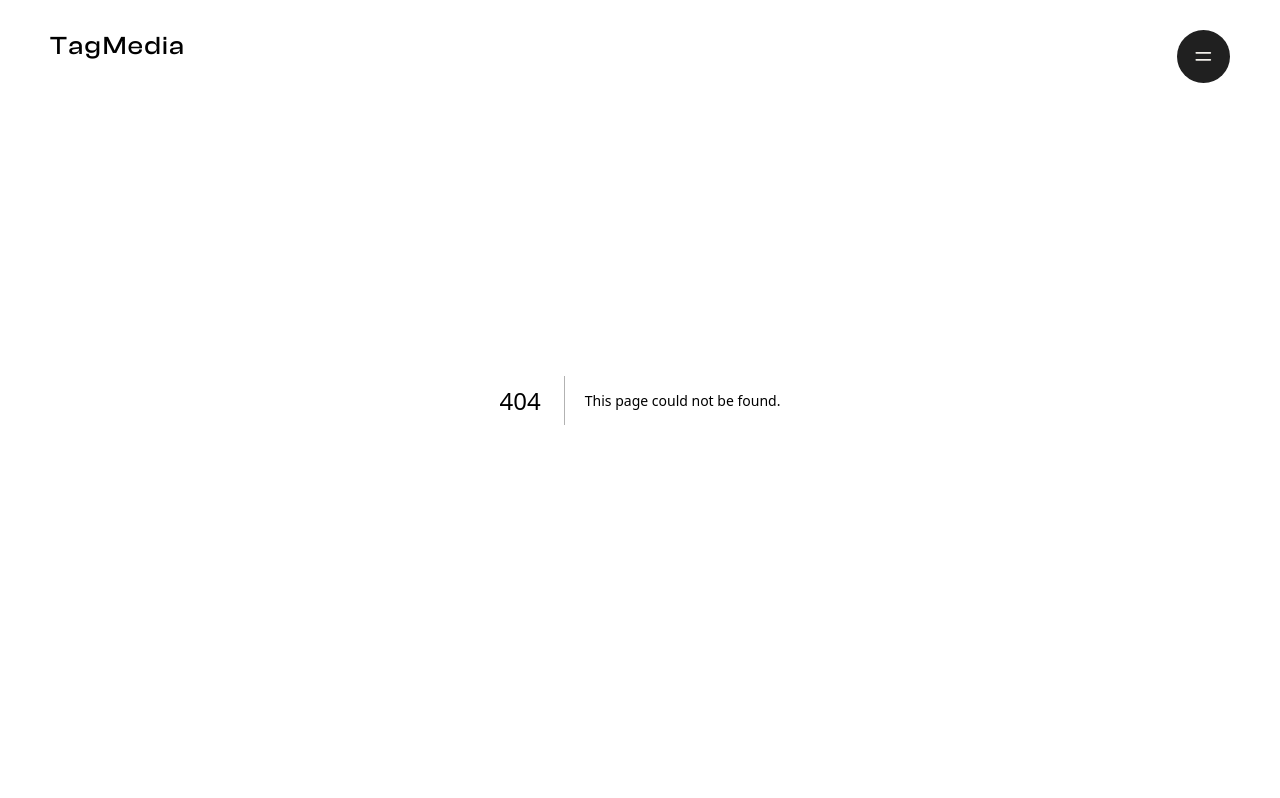
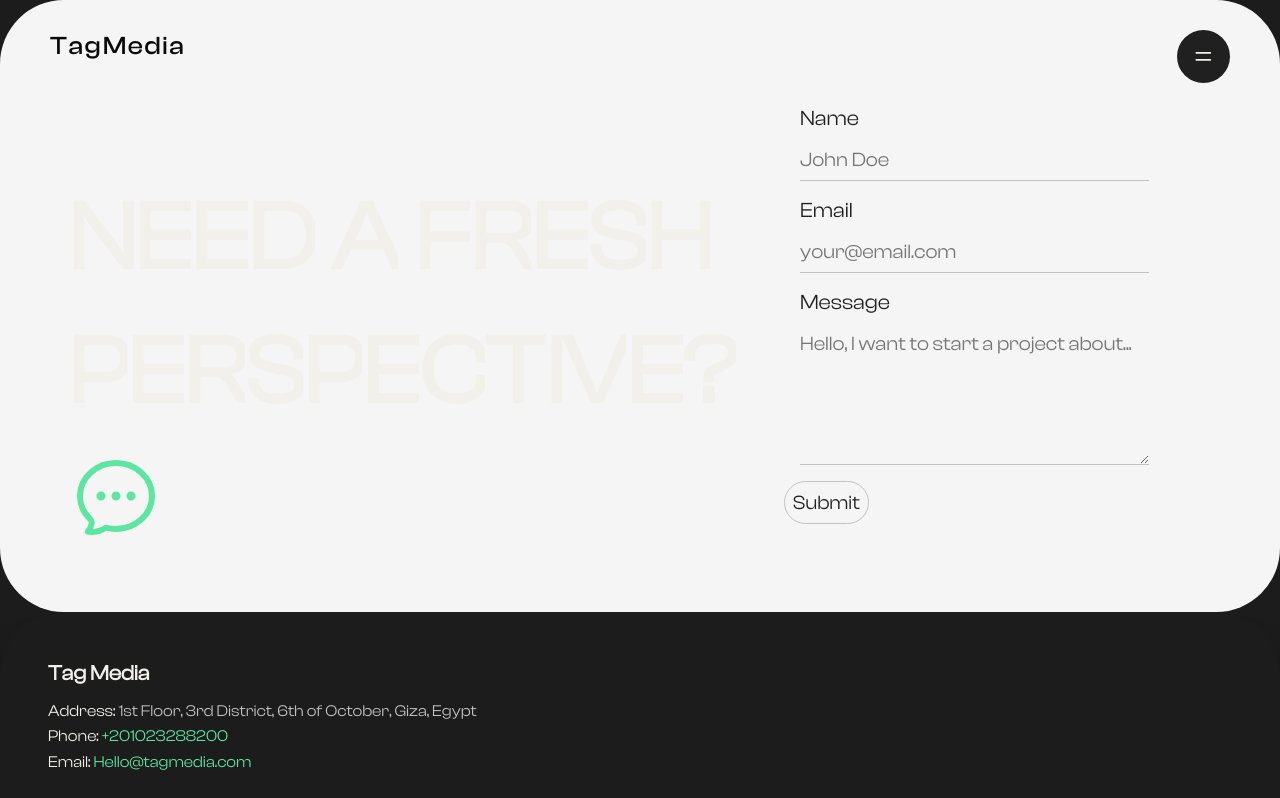
Before and after one commit to shehabwaleedd/tagMedia, a Next.js app: page /contact in a window 1280 px wide. Before the commit this address had no page. Shown: the top 798 px of the page. Built offline with nearby package versions, Linux system fonts and the light colour scheme.

Commit message:
added contact page.

```diff
--- a/package.json
+++ b/package.json
@@ -9,6 +9,7 @@
     "lint": "next lint"
   },
   "dependencies": {
+    "@emailjs/browser": "^4.3.3",
     "@studio-freight/react-lenis": "^0.0.43",
     "framer-motion": "^10.18.0",
     "gsap": "^3.12.5",
--- /dev/null
+++ b/src/app/contact/components/contactForm/index.tsx
@@ -0,0 +1,108 @@
+'use client'
+import React, { useState, useEffect, useRef, ChangeEvent, FormEvent } from 'react';
+import styles from "./style.module.scss"
+import emailjs from '@emailjs/browser';
+import RoundedButton from '@/animation/RoundedButton';
+
+interface FormData {
+    name: string;
+    email: string;
+    message: string;
+}
+
+// Define the type for form errors
+interface FormErrors {
+    name?: string;
+    email?: string;
+    message?: string;
+}
+
+
+const ContactForm = () => {
+    const form = useRef<HTMLFormElement>(null);
+
+    const [formData, setFormData] = useState<FormData>({
+        name: "",
+        email: "",
+        message: "",
+    });
+    const [formErrors, setFormErrors] = useState<FormErrors>({});
+    const sendEmail = () => {
+        if (form.current) {
+            emailjs.sendForm('service_5y7rll1', 'template_3xzot3e', form.current, '4nyzjigYhVGMwCX0W')
+                .then((response) => {
+                    console.log('Email sent:', response);
+                    alert("Your message has been sent successfully!");
+                })
+                .catch((error) => {
+                    console.error('Email error:', error);
+                    alert("An error occurred while sending your message. Please try again later.");
+                });
+
+            setFormData({
+                name: "",
+                email: "",
+                message: "",
+            });
+        }
+    };
+
+    const handleCheckboxChange = (e: ChangeEvent<HTMLInputElement>) => {
+        const { name, checked } = e.target;
+        setFormData({ ...formData, [name]: checked });
+    };
+
+    const handleSubmit = (e: FormEvent<HTMLFormElement>) => {
+        e.preventDefault();
+
+        // Validate form fields
+        const errors: FormErrors = {};
+        if (formData.name.trim() === "") {
+            errors.name = "Name is required";
+        }
+        if (formData.email.trim() === "") {
+            errors.email = "Email is required";
+        }
+        if (formData.message.trim() === "") {
+            errors.message = "Message is required";
+        }
+        if (Object.keys(errors).length === 0) {
+            sendEmail();
+            setFormErrors({}); // Clear form errors on successful submission
+        } else {
+            setFormErrors(errors);
+        }
+    };
+
+    return (
+        <section className={styles.contact_right}>
+            <form onSubmit={handleSubmit} ref={form}>
+                <div className={styles.contact_right__container}>
+                    <div className={styles.contact_right__container__input}>
+                        <label htmlFor="name">Name</label>
+                        <input type="text" name="name" placeholder="John Doe" value={formData.name} onChange={(e) => setFormData({ ...formData, name: e.target.value })} required />{formErrors.name && <p className="error-message">{formErrors.name}</p>}
+                    </div>
+                    <div className={styles.contact_right__container__input}>
+                        <label htmlFor="email">Email</label>
+                        <input type="email" name="email" placeholder="your@email.com" value={formData.email} onChange={(e) => setFormData({ ...formData, email: e.target.value })} required />
+                        {formErrors.email && <p className={styles.error}>{formErrors.email}</p>}
+                    </div>
+                    <div className={styles.contact_right__container__input}>
+                        <label htmlFor="message">Message</label>
+                        <textarea name="message" cols={30} rows={5} placeholder="Hello, I want to start a project about..." value={formData.message} onChange={(e) => setFormData({ ...formData, message: e.target.value })} required></textarea>
+                        {formErrors.message && <p className={styles.error}>{formErrors.message}</p>}
+                    </div>
+                </div>
+                <div className={styles.btn}>
+                    <RoundedButton>
+                        <button type="submit">
+                            <p>Submit</p>
+                        </button>
+                    </RoundedButton>
+                </div>
+            </form>
+        </section>
+    )
+}
+
+export default ContactForm
--- /dev/null
+++ b/src/app/contact/components/contactForm/style.module.scss
@@ -0,0 +1,64 @@
+.contact_right {
+    display: flex;
+    flex-direction: column;
+    width: 80%;
+    &__container {
+        display: flex;
+        flex-direction: column;
+        justify-content: flex-start;
+        align-items: flex-start;
+        gap: 1rem;
+        width: 100%;
+        padding: 1rem;
+        &__input {
+            display: flex;
+            flex-direction: column;
+            justify-content: flex-start;
+            align-items: flex-start;
+            width: 100%;
+            label {
+                font-size: var(--medium-font-size);
+                color: var(--title-color);
+                margin-bottom: 0.5rem;
+            }
+            input {
+                font-size: var(--body-font-size);
+                color: var(--title-color);
+                padding: 0.5rem 0;
+                width: 100%;
+                border: none;
+                border-bottom: 1px solid var(--border-color);
+                outline: none;
+                background-color: transparent;
+                &:focus {
+                    outline: none;
+                    border-bottom: 1px solid var(--accent-color);
+                }
+            }
+            textarea {
+                font-size: var(--body-font-size);
+                color: var(--title-color);
+                padding: 0.5rem 0;
+                width: 100%;
+                border: none;
+                border-bottom: 1px solid var(--border-color);
+                outline: none;
+                background-color: transparent;
+                &:focus {
+                    outline: none;
+                    border-bottom: 1px solid var(--accent-color);
+                }
+            }
+        }
+    }
+    button {
+        font-size: var(--body-font-size);
+        color: var(--title-color);
+        background-color: transparent;
+        cursor: pointer;
+        transition: var(--animation-primary);
+    }
+    .btn {
+        width: fit-content;
+    }
+}
--- /dev/null
+++ b/src/app/contact/components/contactUpper/index.tsx
@@ -0,0 +1,49 @@
+'use client'
+
+import React, { useState, useEffect, useRef } from 'react';
+import styles from './style.module.scss';
+import { MdOutlineMail } from "react-icons/md";
+import { IoIosRecording } from "react-icons/io";
+import { FaRegGrinStars } from "react-icons/fa";
+import { HiOutlinePhone, HiOutlineChatBubbleOvalLeftEllipsis } from "react-icons/hi2";
+import { BsLightning } from "react-icons/bs";
+
+import getChars from "@/animation/animatedHeaders/getChars"
+
+
+// Correctly type the icons array
+const icons: React.ReactElement[] = [
+    <IoIosRecording key="record" />,
+    <HiOutlinePhone key="phone" />,
+    <HiOutlineChatBubbleOvalLeftEllipsis key="chat" />,
+    <MdOutlineMail key="email" />,
+    <BsLightning key="lightning" />,
+    <FaRegGrinStars key="grinStars" />
+];
+
+
+const ContactUpper = () => {
+    const [currentIcon, setCurrentIcon] = useState<number>(0);
+
+
+    useEffect(() => {
+        const intervalId = setInterval(() => {
+            setCurrentIcon(currentIcon => (currentIcon + 1) % icons.length);
+        }, 700);
+        return () => clearInterval(intervalId);
+    }, []);
+
+
+
+    return (
+        <section className={styles.contactUpper_left}>
+            <div className={styles.contactUpper_left_title}>
+                <div>{getChars("NEED A FRESH")}</div>
+                <div>{getChars("PERSPECTIVE?")}</div>
+                <div>{icons[currentIcon]}</div>
+            </div>
+        </section>
+    )
+}
+
+export default ContactUpper
--- /dev/null
+++ b/src/app/contact/components/contactUpper/style.module.scss
@@ -0,0 +1,33 @@
+.contactUpper_left {
+    display: flex;
+    justify-content: flex-end;
+    flex-direction: column;
+    padding: var(--section-padding) 0;
+    min-height: 10vh;
+    width: 100%;
+    padding: 3rem;
+    padding-top: 20vh;
+    height: 100%;
+
+    h2 {
+        margin-bottom: 1rem;
+        color: var(--title-color);
+        letter-spacing: normal;
+        @media (max-width: 570px) {
+            font-size: 10vw;
+        }
+    }
+    &_title {
+        display: flex;
+        flex-direction: column;
+        div {
+            display: flex;
+        }
+
+        svg {
+            font-size: var(--title-size);
+            color: var(--accent-color);
+            cursor: pointer;
+        }
+    }
+}
--- /dev/null
+++ b/src/app/contact/page.jsx
@@ -0,0 +1,14 @@
+import React from 'react'
+import styles from "./page.module.scss"
+import ContactUpper from "./components/contactUpper"
+import ContactForm from './components/contactForm'
+const page = () => {
+    return (
+        <main className={styles.contact}>
+            <ContactUpper />
+            <ContactForm />
+        </main>
+    )
+}
+
+export default page
--- /dev/null
+++ b/src/app/contact/page.module.scss
@@ -0,0 +1,20 @@
+.contact {
+    display: grid;
+    grid-template-columns: repeat(2, 1fr);
+    align-items: center;
+    justify-content: center;
+    height: 100%;
+    width: 100%;
+    background-color: #f5f5f5;
+    padding: 20px;
+    box-sizing: border-box;
+    min-height: 70lvh;
+    border-radius: 4rem;
+    position: relative;
+    z-index: 2;
+
+    h1 {
+        margin-bottom: 20px;
+    }
+
+}
--- a/src/components/featured/index.jsx
+++ b/src/components/featured/index.jsx
@@ -85,10 +85,8 @@
             <div className={styles.featured__miniServices}>
                 <div className={styles.featured__miniServices__container}>
                     {miniServices.map((item, index) => (
-                        <RoundedButton key={index} onMouseEnter={() => setIsHovered(true)} onMouseLeave={() => setIsHovered(false)}>
-                            <div className={styles.featured__miniServices__item}>
-                                <p>{item.name}</p>
-                            </div>
+                        <RoundedButton key={index}>
+                            <p>{item.name}</p>
                         </RoundedButton>
                     ))}
                 </div>
--- a/src/components/landing/style.module.scss
+++ b/src/components/landing/style.module.scss
@@ -110,10 +110,10 @@
         gap: 2rem;
         position: relative;
         z-index: 2;
+        background-color: var(--container-color);
         @media (max-width: 570px) {
             margin: 0;
         }
-
 
     }
 
```
Also changed, not shown: 1 other file (tests, documents, lock files or other folders).
